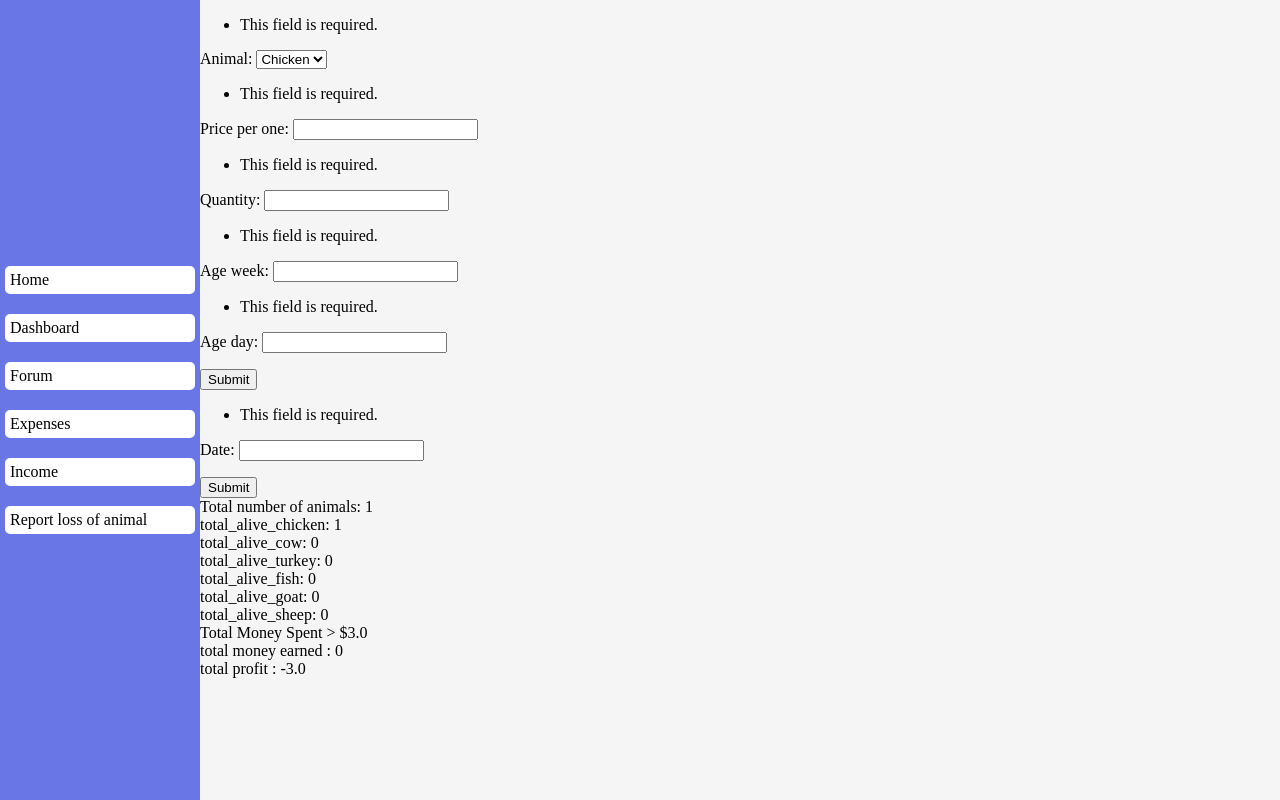
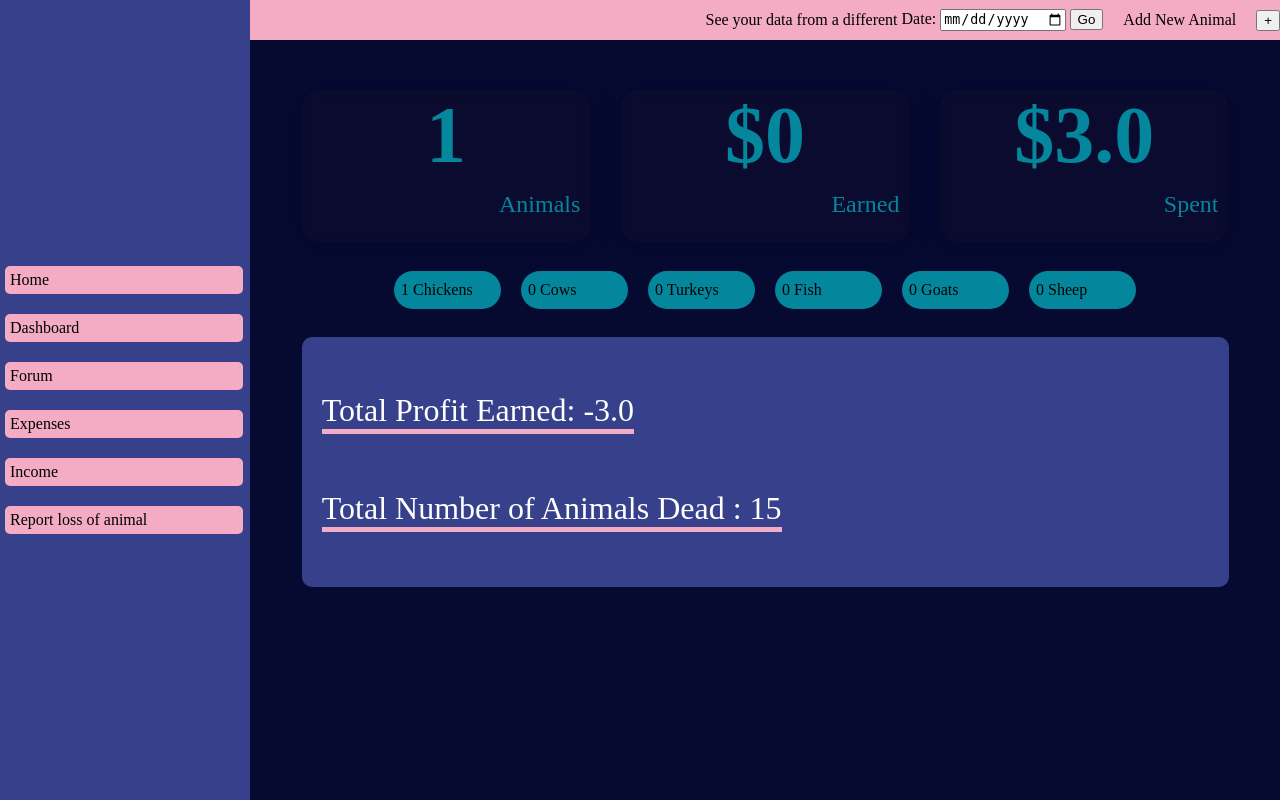
Before and after one commit to ONOWONI/poultry-plus, a Django app: page /dashboard/ in a window 1280 px wide. Run offline with Django 4.2, Linux system fonts and the light colour scheme; a user stored in the database is signed in; data comes from the database, SQL or seed files in the repository; both versions use the stored data as it was after the commit.

Commit message:
styled the dashboard page

```diff
--- a/base_app/forms.py
+++ b/base_app/forms.py
@@ -17,11 +17,11 @@ class SignupForm(forms.ModelForm):
 
 
 class AnimalForm(forms.Form):
-    animal = forms.ChoiceField(choices=ANIMAL_CHOICES)
-    price_per_one = forms.FloatField()
-    quantity = forms.IntegerField()
-    age_week = forms.IntegerField()
-    age_day = forms.IntegerField()
+    animal = forms.ChoiceField(choices=ANIMAL_CHOICES, widget=forms.Select(attrs={'class':'input-field'}))
+    price_per_one = forms.FloatField(widget=forms.NumberInput(attrs={'class': 'input-field'}))
+    quantity = forms.IntegerField(widget=forms.NumberInput(attrs={'class': 'input-field'}))
+    age_week = forms.IntegerField(widget=forms.NumberInput(attrs={'class': 'input-field little-field'}))
+    age_day = forms.IntegerField(widget=forms.NumberInput(attrs={'class': 'input-field little-field'}))
 
 #  ChoiceField(**kwargs)¶
 
@@ -41,7 +41,8 @@ class IncomeForm(forms.ModelForm):
 
 
 class AnimalMonthlyForm(forms.Form):
-    date = forms.DateField()
+    date = forms.DateField(widget= forms.DateInput(attrs={'type': 'date'}))
+
 
 
 class DeathForm(forms.Form):
--- a/base_app/views.py
+++ b/base_app/views.py
@@ -31,8 +31,8 @@ def dashboard(request):
     # if request.method == 'POST':
     content = {"title": "Dashboard",}
     ## forms
-    animal_input_form = AnimalForm(request.POST)
-    animal_monthly_form = AnimalMonthlyForm(request.POST)
+    animal_input_form = AnimalForm()
+    animal_monthly_form = AnimalMonthlyForm()
     current_user = request.user
 
 
@@ -46,7 +46,7 @@ def dashboard(request):
         "Fish" : 0,
         "Goat" : 0,
         "Sheep" : 0,
-        "price" : 0,
+        "price" : 0.0,
     }
 
     for i in total_alive_animal:
@@ -85,12 +85,14 @@ def dashboard(request):
     content["total_alive_fish"] = total_alive_fish
     content["total_alive_goat"] = total_alive_goat
     content["total_alive_sheep"] = total_alive_sheep
-    content["total_money_spent"] = total_spent
+    content["total_money_spent"] = float(total_spent)
     content["total_money_earned"] = total_earned
     content["total_profit"] = total_profit
 
     if request.method == "POST":
         print("post", datetime.utcnow())
+        animal_input_form = AnimalForm(request.POST)
+        animal_monthly_form = AnimalMonthlyForm(request.POST)
         if animal_input_form.is_valid():
             name = animal_input_form.cleaned_data['animal']
             price_per_one = animal_input_form.cleaned_data['price_per_one']
@@ -100,7 +102,7 @@ def dashboard(request):
             age = f"{age_week}.{age_day}"
             p = Animal(animal=name, price_bought_per_one=price_per_one,quantity=quantity,animal_age_at_bought=float(age),alive=quantity,owner_id=current_user)
             p.save()
-            return redirect(home)
+            return redirect(dashboard)
         if animal_monthly_form.is_valid():
             selected_date = animal_monthly_form.cleaned_data['date']
 
@@ -152,6 +154,8 @@ def dashboard(request):
             content["total_money_spent"] = total_spent
             content["total_money_earned"] = total_earned
             content["total_profit"] = total_profit
+        else:
+            messages.info(request, "Sorry we could not find your animal")
         print("post end", datetime.utcnow())
     print("last",datetime.utcnow())
     return render(request, "views_temp/dashboard.html", content)
--- /dev/null
+++ b/static/javascript/dashboard.js
@@ -0,0 +1,11 @@
+const newAnimalButton = document.querySelector("#new-animal-button")
+const AnimalInputForm = document.querySelector("#animal-input-form")
+const AnimalCloseForm = document.querySelector("#animal-close-button")
+
+newAnimalButton.addEventListener( "click", () => {
+    AnimalInputForm.style.display = "block";
+})
+
+AnimalCloseForm.addEventListener("click", () => {
+    AnimalInputForm.style.display = "none";
+})
--- a/static/javascript/forum.js
+++ b/static/javascript/forum.js
@@ -1,10 +1,11 @@
 const mainCont = document.getElementsByClassName("triangle-container")
-const animalImage = document.querySelector("#chicken-img")
+
 
 const blue = '#6977E6'
 for (let i = 0; i < mainCont.length; i++) {
     mainCont[i].addEventListener('mouseenter', () => {
         mainCont[i].querySelector(".forum-text").classList.add("shaking-animation");
+        mainCont[i].querySelector(".animal-img").classList.add("shaking-animation");
         mainCont[i].style.backgroundColor = "white";
         const leftTriangle = mainCont[i].querySelector(".left-triangle")
         const rightTriangle = mainCont[i].querySelector(".right-triangle")
@@ -15,6 +16,7 @@ for (let i = 0; i < mainCont.length; i++) {
     })
     mainCont[i].addEventListener('mouseleave', () => {
         mainCont[i].querySelector(".forum-text").classList.remove("shaking-animation");
+        mainCont[i].querySelector(".animal-img").classList.remove("shaking-animation");
         mainCont[i].style.backgroundColor = "white";
         const leftTriangle = mainCont[i].querySelector(".left-triangle")
         const rightTriangle = mainCont[i].querySelector(".right-triangle")
--- /dev/null
+++ b/static/views/dashboard.css
@@ -0,0 +1,193 @@
+:root {
+    /* --blue:#6977E6; */
+    --blue:#37408b;
+    --white: #ffffff;
+    --teal:#04879C;
+    --red:#F30A49;
+    --pink:#F4ABC4;
+    --navy: #595B83;
+    --light-dark-blue:#333456;
+    --dark-blue:#060930;
+  }
+
+
+.dashboard{
+    min-height: 100vh;
+    width: calc(100vw - 218px);
+    background-color: var(--dark-blue);
+}
+
+.navbar{
+    background-color: var(--pink);
+    display: flex;
+    justify-content: end;
+    align-items: center;
+    height: 40px;
+    margin-bottom: 40px;
+}
+
+.new-animal-text{
+    margin-right: 20px;
+}
+
+.new-animal-button{
+    margin-right: 10px;
+}
+
+.montly-form{
+    margin-right: 20px;
+}
+
+#animal-close-button{
+    margin-top: 20px;
+    position: relative;
+    left: 95%;
+    background-color: red;
+    border: none;
+    padding: 5px 15px;
+    transform: translateX(-100%);
+}
+
+#animal-input-form{
+    display: none;
+    /* background: rgba(52, 36, 36, 0.34); */
+    border-radius: 16px;
+    box-shadow: 0 4px 30px rgba(0, 0, 0, 0.1);
+    backdrop-filter: blur(4.6px);
+    -webkit-backdrop-filter: blur(4.6px);
+    border: 1px solid rgba(52, 36, 36, 0.08);
+    width: 50%;
+    position: relative;
+    left: 25%;
+    color: var(--teal);
+}
+
+.form-label{
+    margin-left: 10px;
+    width: 20%;
+    display: inline-block;
+}
+
+.input-field{
+    background-color:var(--pink);
+    border: none;
+}
+
+#age-bought-flex{
+    display: flex;
+}
+
+
+#age-flex{
+    display: flex;
+    align-items: center;
+    width: 50%;
+}
+
+#age-flex > div{
+    margin-right: 20px;
+}
+
+.little-field{
+    width: 40px;
+    border: none;
+    background-color:var(--pink);
+}
+
+
+#animal-submit-button{
+    cursor: pointer;
+    width: 100px;
+    position: relative;
+    left: 50%;
+    transform: translateX(-50%);
+    margin-bottom: 20px;
+}
+
+.dashboard-container{
+    width: 90%;
+    margin: 0 auto;
+    padding: 10px;
+}
+
+.dashboard-top-container {
+    display: flex;
+    justify-content: space-between;
+    margin: 0 0 20px 0;
+}
+
+.dashboard-middle-container{
+    /* background-color: var(--dark-blue); */
+    /* border-radius: 50px; */
+    height: fit-content;
+    display: flex;
+    justify-content:center;
+    align-items: center;
+    margin: 0 0 20px 0;
+}
+
+.dashboard-bottom-container{
+    display: flex;
+    flex-direction: column;
+    justify-content: space-evenly;
+    height: 250px;
+    width: 100%;
+    /* opacity: 0.5; */
+    border-radius: 10px;
+    background-color:var(--blue);
+}
+
+.top-box{
+    color: var(--teal);
+    width: calc(33.3% - 20px);
+    height: fit-content;
+    background: rgba(52, 36, 36, 0.1);
+    border-radius: 16px;
+    box-shadow: 0 4px 30px rgba(0, 0, 0, 0.1);
+    backdrop-filter: blur(6.9px);
+    -webkit-backdrop-filter: blur(6.9px);
+}
+
+
+
+.middle-box{
+    /* background-color: var(--dark-blue); */
+    min-width: calc(16.6% - 80px);
+    height: 55px;
+    display: flex;
+    justify-content: center;
+    align-items: center;
+    padding: 0 10px;
+}
+
+.middle-box > div{
+    background-color: var(--teal);
+    min-width: 100px;
+    border-radius: 50px;
+    text-align: left;
+    padding: 10px 0 10px 7px;
+}
+
+.bottom-box{
+    width: max-content;
+    color: var(--white);
+    margin-left: 20px;
+    font-size: 2rem;
+    border-bottom: 5px solid var(--pink);
+}
+
+.big-number{
+    font-size: 5rem;
+    margin: 0;
+    text-align: center;
+
+}
+
+
+.top-box p {
+    text-align: right;
+    padding: 0 10px 0 0;
+    margin-top: 10px;
+    /* margin-bottom: 5px; */
+    font-size: 1.5rem;
+}
--- a/static/views/main.css
+++ b/static/views/main.css
@@ -1,10 +1,23 @@
+:root {
+    --blue:#6977E6;
+    --opacity-blue:#37408b;
+    --white: #ffffff;
+    --teal:#04879C;
+    --red:#F30A49;
+    --pink:#F4ABC4;
+    --navy: #595B83;
+    --light-dark-blue:#333456;
+    --dark-blue:#060930;
+  }
+
+
 html, body{
     margin: 0;
     padding: 0;
 }
 /* hsl(180, 82%, 17%); */
 body {
-    background-color:whitesmoke;
+    background-color:var(--dark-blue);
 }
 /* shades */
 /* #2F3566 */
@@ -24,9 +37,11 @@ body {
 /* #386594 */
 
 .base-left {
-    background-color:#6977E6;
-    min-width: 200px;
+    background-color:var(--opacity-blue);
+    width: 20%;
     min-height: 100vh;
+    padding-right: 2px;
+    z-index: 3;
 }
 
 .base-left-links {
@@ -38,17 +53,17 @@ body {
 
 .base-left-links div {
     margin-bottom: 10px;
-    border: 5px solid #6977E6;
+    border: 5px solid var(--opacity-blue);
     padding: 5px;
-    background-color: white;
+    background-color: var(--pink);
     border-radius: 10px;
     transition: 1s all;
 }
 
 
 .base-left-links div:hover {
-    background-color: #6977E6;
-    color:  white;
+    background-color: var(--opacity-blue);
+    color:  var(--pink);
 }
 
 .base-left-links div:active {
--- a/templates/views_temp/base.html
+++ b/templates/views_temp/base.html
@@ -17,7 +17,7 @@
         {% endfor %}
     {% endif %}
     <div class="base-container">
-        <div class="base-left">
+        <div class="base-left" id="sidebar">
             <div class="base-left-links">
                 <a href="{% url 'home' %}"><div>Home</div></a>
                 <a href="{% url 'dashboard' %}"><div>Dashboard</div></a>
@@ -29,9 +29,10 @@
         </div>
         {% comment %} {% cache 15 slowrunner %} {% endcomment %}
         {% comment %} {% endcache %} {% endcomment %}
-        <div class="base-right">
+        {% comment %} <div class="base-right"> {% endcomment %}
             {% block content %}{% endblock content %}
-        </div>
+        {% comment %} </div> {% endcomment %}
     </div>
+    <script src="{% static 'javascript/base.js' %}"></script>
 </body>
 </html>
--- a/templates/views_temp/dashboard.html
+++ b/templates/views_temp/dashboard.html
@@ -1,32 +1,87 @@
 {% extends 'views_temp/base.html' %}
 {% load cache %}
+{% load static %}
 {% block content %}
+<link rel="stylesheet" href="{% static 'views/dashboard.css' %}">
+    <section class="dashboard">
+        <nav class="navbar">
+            <span>See your data from a different&nbsp;</span>
+            <form action="" method ="POST" class="montly-form">
+                {% csrf_token %}
+                {{ animal_monthly_form}}
+                <input type="submit" value="Go">
+            </form>
+            <span class="nav-text new-animal-text">Add New Animal</span>
+            <button id="new-animal-button">+</button>
+        </nav>
 
-    <form action="" method = "POST" >
-        {% csrf_token %}
-        {{ animal_input_form.as_p }}
-        <input type="submit" value="Submit">
-    </form>
+        <form action="" method = "POST"  id="animal-input-form">
+            {% csrf_token %}
+            <button id="animal-close-button">X</button>
+            <div>
+                <p class="form-label"> Animal Type </p>
+                {{ animal_input_form.animal }}
+            </div>
+            <div>
+                <p class="form-label"> Price per one</p>
+                {{ animal_input_form.price_per_one }}
+            </div>
+            <div>
+                <p class="form-label">Quantity bought </p>
+                {{ animal_input_form.quantity}}
+            </div>
+            <div id="age-bought-flex">
+                <p class="form-label" id="age-bought">Age bought</p>
+                <div id="age-flex">
+                    <div>{{ animal_input_form.age_week }} weeks</div>
+                    <div>{{ animal_input_form.age_day }} Days</div>
+                </div>
+            </div>
+            <input type="submit" value="Submit" id="animal-submit-button">
+        </form>
 
-    <form action="" method ="POST" >
-        {% csrf_token %}
-        {{ animal_monthly_form.as_p }}
-        <input type="submit" value="Submit">
-    </form>
-
-    {% comment %} {% cache 300 slowrunner %} {% endcomment %}
-        <div>
-            Total number of animals: {{ total_alive_animal }} </br>
-            total_alive_chicken: {{total_alive_chicken}} </br>
-            total_alive_cow: {{total_alive_cow}} </br>
-            total_alive_turkey: {{total_alive_turkey}} </br>
-            total_alive_fish: {{total_alive_fish}} </br>
-            total_alive_goat: {{total_alive_goat}} </br>
-            total_alive_sheep: {{total_alive_sheep}} </br>
-            Total Money Spent > ${{ total_money_spent }}</br>
-            total money earned : {{ total_money_earned }}</br>
-            total profit : {{ total_profit }}</br>
-        </div>
-    {% comment %} {% endcache %} {% endcomment %}
-
+        {% comment %} {% cache 300 slowrunner %} {% endcomment %}
+            <div class="dashboard-container" >
+                <div class="dashboard-top-container">
+                    <div class="total-animal top-box" >
+                        <h3 class="big-number">{{ total_alive_animal }}</h3>
+                        <p>Animals</p>
+                    </div>
+                    <div class="total-income top-box">
+                        <h3 class="big-number">${{ total_money_earned }}</h3>
+                        <p>Earned</p>
+                    </div>
+                    <div class="total-expense top-box">
+                        <h3 class="big-number">${{ total_money_spent }}</h3>
+                        <p> Spent</p>
+                    </div>
+                </div>
+                <div class="dashboard-middle-container">
+                    <div class="middle-box" >
+                        <div>{{total_alive_chicken}} Chickens</div>
+                    </div>
+                    <div class="middle-box" >
+                        <div>{{total_alive_cow}} Cows</div>
+                    </div>
+                    <div class="middle-box" >
+                        <div>{{total_alive_turkey}} Turkeys</div>
+                    </div>
+                    <div class="middle-box" >
+                        <div>{{total_alive_fish}} Fish</div>
+                    </div>
+                    <div class="middle-box" >
+                        <div>{{total_alive_goat}} Goats</div>
+                    </div>
+                    <div class="middle-box" >
+                        <div>{{total_alive_sheep}} Sheep</div>
+                    </div>
+                </div>
+                <div class="dashboard-bottom-container">
+                    <div class="bottom-box first-box">Total Profit Earned: {{ total_profit }}</div>
+                    <div class="bottom-box second-box">Total Number of Animals Dead : 15</div>
+                </div>
+            </div>
+        {% comment %} {% endcache %} {% endcomment %}
+    </section>
+    <script src="{% static 'javascript/dashboard.js' %}"></script>
 {% endblock content %}
```
Also changed, not shown: db.sqlite3, static/javascript/base.js (added).
